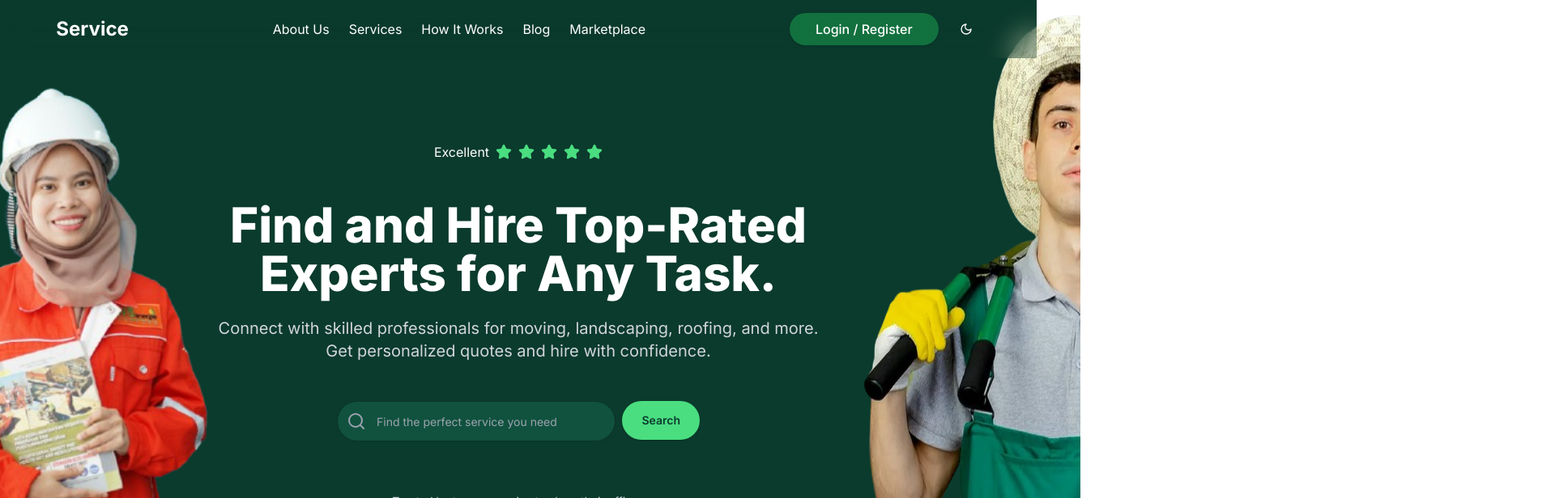
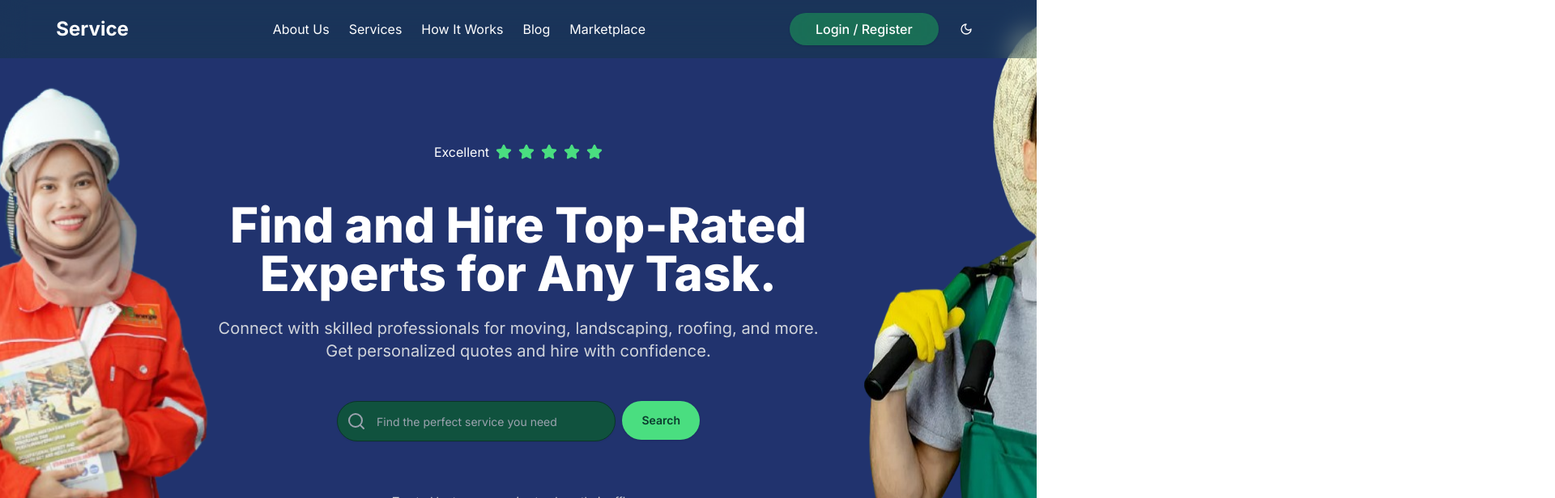
Before and after one commit to Oumer1234/service-marketplace, a Next.js app in the folder service-marketplace/: page / in a window 1280 px wide. Shown: the top 616 px of the page at 81% size, 1920 px wide, since content can reach past the window. Built offline with nearby package versions, Linux system fonts and the light colour scheme.

Commit message:
overflow fixed

```diff
--- a/service-marketplace/src/components/Homepage/CTASection.tsx
+++ b/service-marketplace/src/components/Homepage/CTASection.tsx
@@ -45,9 +45,8 @@ export default function CTASection() {
               viewport={{ once: false }}
               className="text-white/80 text-lg mb-10 max-w-3xl"
             >
-              Find skilled professionals for your project today. Join thousands
-              of satisfied customers who have found their perfect service
-              provider match. 🙌
+              Find skilled professionals for your project today. Join thousands of satisfied
+              customers who have found their perfect service provider match. 🙌
             </motion.p>
 
             {/* Buttons */}
--- a/service-marketplace/src/components/Homepage/HeroSection.tsx
+++ b/service-marketplace/src/components/Homepage/HeroSection.tsx
@@ -9,7 +9,7 @@ import Left from "@/assets/women.png";
 import Right from "@/assets/right.png";
 export default function Hero() {
   return (
-    <div className="min-h-screen bg-[#0B3B2D] pt-24 relative">
+    <div className="min-h-screen bg-[#21336e] pt-24 relative overflow-clip">
       <div className="absolute bottom-0 right-[10%] w-full h-full">
         <Image src={Left} alt="left Image" className=" h-full object-cover" />
       </div>
```
Also changed, not shown: service-marketplace/src/components/Homepage/HowItWorks.tsx (+5 -18 lines).
